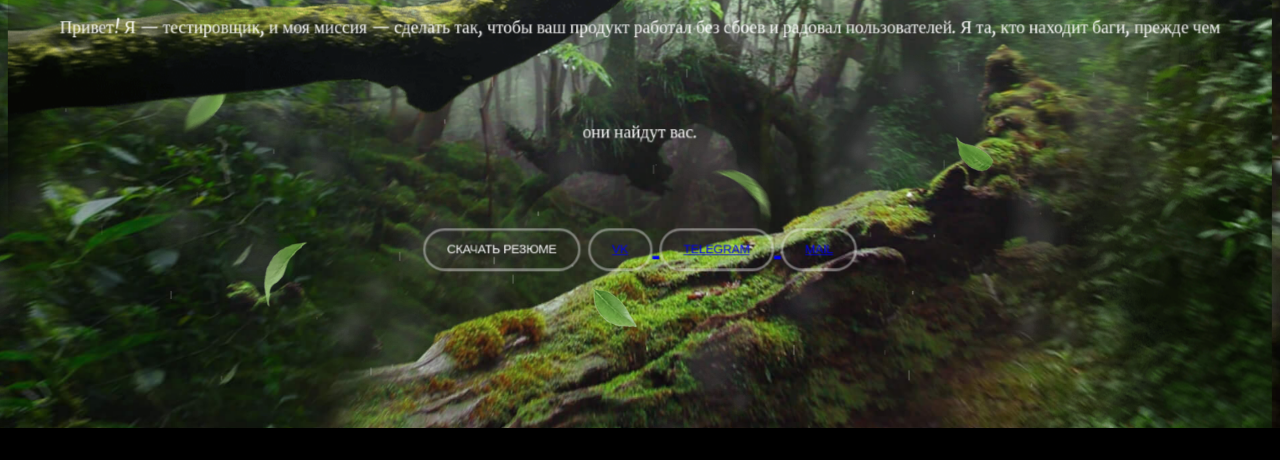
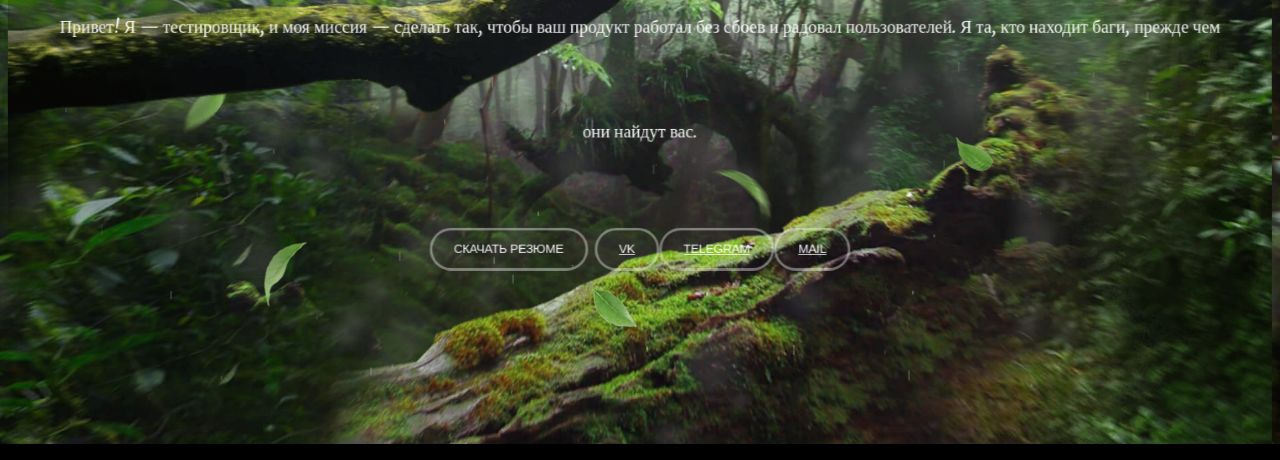
Before and after one commit to VikaKashu/VikaKashu.github.io, a plain HTML site: page index.html in a window 1280 px wide. Shown: the part 372-832 px from the top of the page. Before the commit the page ends 800 px from the top, so only its background shows below. Drawn offline with Linux system fonts and the light colour scheme.

Commit message:
Add files via upload

```diff
--- a/css/main.css
+++ b/css/main.css
@@ -106,3 +106,17 @@ body {
 .layer-4, .layer-5, .layer-6 {
 	pointer-events: none;
 }
+
+a:hover {
+   color: #D02F21;
+}
+
+a {
+   display: inline-block;
+
+
+   /* цвет шрифта */
+   color: #fff;
+
+
+}
```
Also changed, not shown: index.html (+1 -0 lines).
